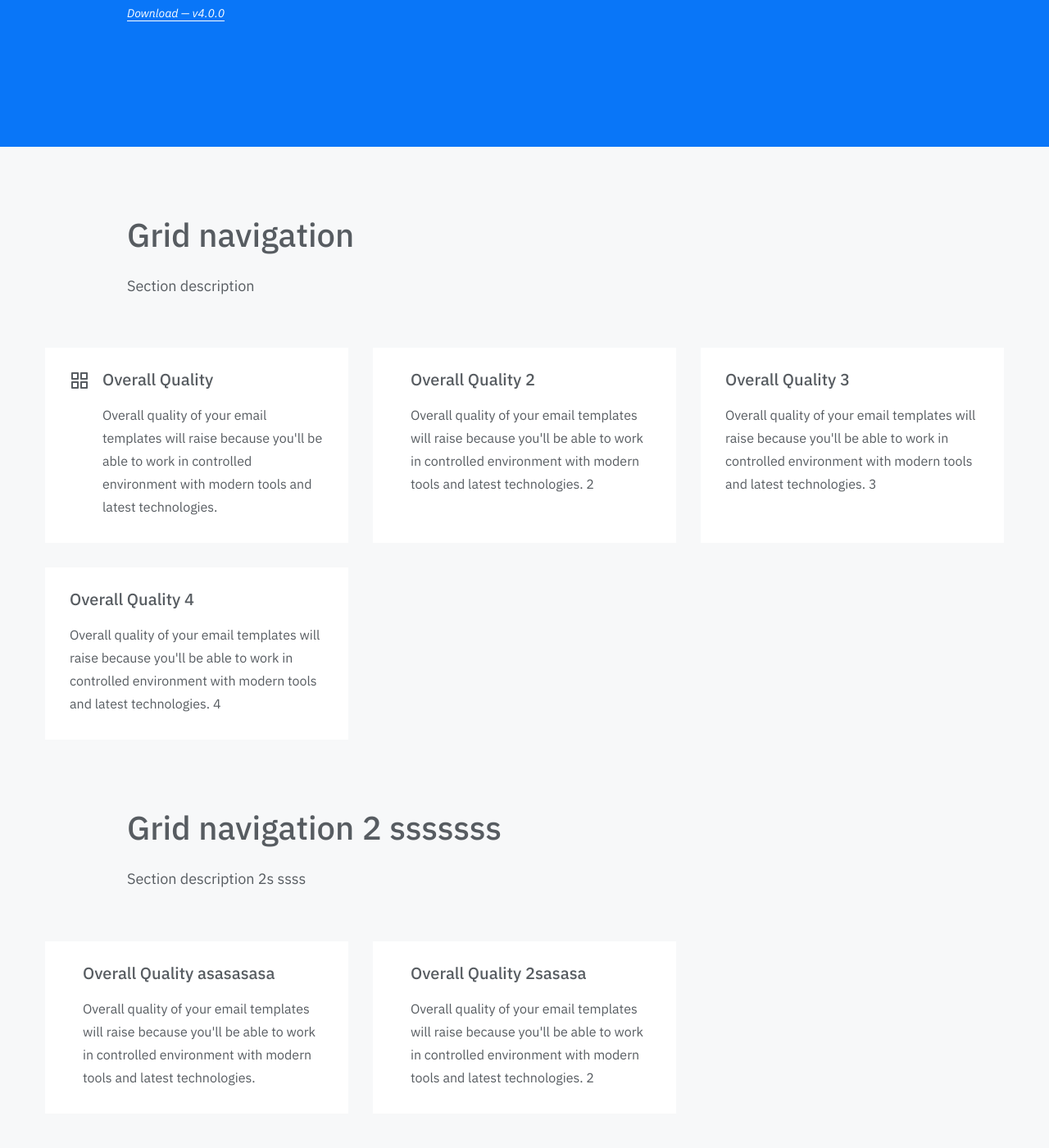
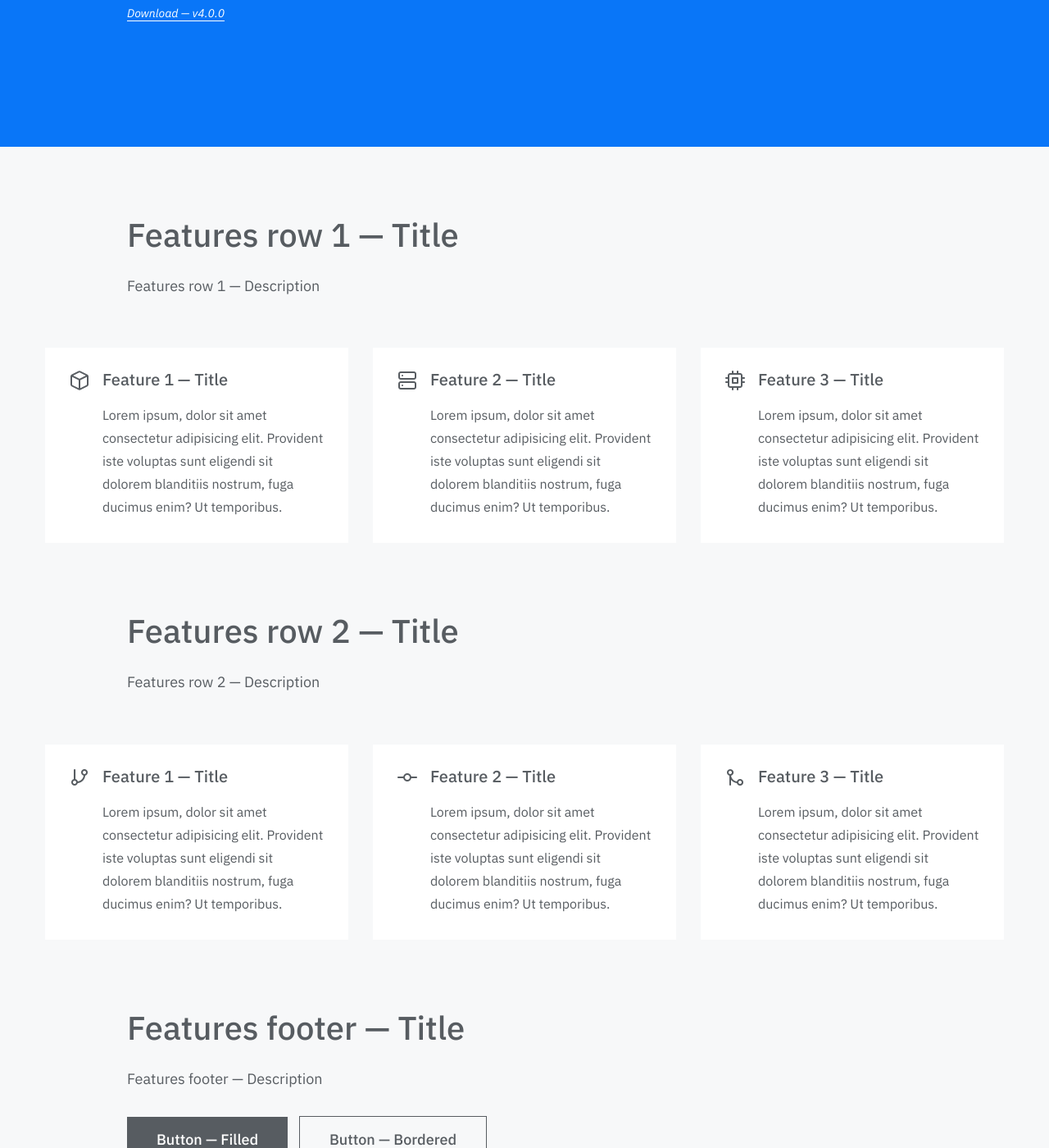
Before and after one commit to MANOJPATRA1991/blogs, a Jekyll site: the page built from index.md, in a window 1280 px wide and 1400 px high, scrolled down 401 px. Shown: the whole window at 82% size. Built offline with Jekyll 4.4.1, drawn with Linux system fonts in a browser that asks for light colours; some web fonts are replaced; some of the changed text lies outside the part shown.

Commit message:
T507: Default variables and templates updated.

```diff
--- a/_config.yml
+++ b/_config.yml
@@ -1,21 +1,21 @@
 # Theme settings
 dox:
     baseurl:
-    site_title: Project Name
+    title: Project Name
+    language: en-US # Use ISO language and country codes to setup language of your website - https://www.w3schools.com/tags/ref_language_codes.asp and https://www.w3schools.com/tags/ref_country_codes.asp
     header:
         logo:
             text: Project Name
             image:
         nav:
-            - item_name: Item 1
-              item_url: '#'
-            - item_name: Item 2
-              item_url: '#'
-            - item_name: Item 3
-              item_url: '#'
+            - item_name: Homepage
+              item_url: /
+            - item_name: Default Layout
+              item_url: /default
         cta:
-            label: CTA Label
-            url: https://example.com/
+            label: Documentation
+            url: /documentation
+            icon: folder # Choose from 266 icons in "Feather" icon set, list of all icons is available here - https://feathericons.com
     footer:
         content:
             logo:
@@ -25,7 +25,7 @@ dox:
     google_analytics:
         tracking_code: # Add your Google Analytics tracking code to activate Google Analytics
     comments:
-        disqus_forum_shortname: # Add your disqus forum shortname to activate comments
+        disqus_forum_shortname: # Add your Disqus forum shortname to activate comments site-wide
 
 # Defining collections
 collections:
--- a/index.md
+++ b/index.md
@@ -1,63 +1,69 @@
 ---
 # Page settings
-layout: homepage
-title: Project name
-keywords:
+layout: homepage # Choose layout: "default", "homepage" or "documentation-archive"
+title: # Define a title of your page
+description: # Define a description of your page
+keywords: # Define keywords for search engines
 
 # Hero section
 hero:
-    title: Title
-    text: Lorem ipsum text
-    buttons:
-        - label: Button
-          url: '#'
+    title: Hero section — Title
+    text: Hero section — Text
+    background_image: # Paste image URL to display image in background of hero section
+    buttons: # Add buttons below, there are examples with all available options
+        - label: Button — Filled with icon
+          url: http://example.com
+          external_url: true # Set to "false" if you're pointing to inner page
+          style: filled # Choose style: "filled" or "bordered"
+          icon: github # Choose from 266 icons in "Feather" icon set, list of all icons is available here - https://feathericons.com
+        - label: Button — Bordered with icon
+          url: /documentation
           external_url: false
-          style: 'bordered'
-        - label: Button with icon
-          url: '#'
-          external_url: true
-          style: 'full'
-    download_link:
+          style: bordered
+          icon: gitlab
+    download_link: # Set small download link placed below buttons
         label: Download — v4.0.0
-        url: https://example.com/
+        url: https://example.com
 
 # Features section
 features:
-    rows:
-        - title: Grid navigation
-          description: Section description
+    rows: # Add feature rows below, there are examples with all available options
+        - title: Features row 1 — Title
+          description: Features row 1 — Description
+          grid: # Add feature grid items below, there are examples with all available options
+              - title: Feature 1 — Title
+                description: Lorem ipsum, dolor sit amet consectetur adipisicing elit. Provident iste voluptas sunt eligendi sit dolorem blanditiis nostrum, fuga ducimus enim? Ut temporibus.
+                icon: box # Choose from 266 icons in "Feather" icon set, list of all icons is available here - https://feathericons.com
+              - title: Feature 2 — Title
+                description: Lorem ipsum, dolor sit amet consectetur adipisicing elit. Provident iste voluptas sunt eligendi sit dolorem blanditiis nostrum, fuga ducimus enim? Ut temporibus.
+                icon: server
+              - title: Feature 3 — Title
+                description: Lorem ipsum, dolor sit amet consectetur adipisicing elit. Provident iste voluptas sunt eligendi sit dolorem blanditiis nostrum, fuga ducimus enim? Ut temporibus.
+                icon: cpu
+        - title: Features row 2 — Title
+          description: Features row 2 — Description
           grid:
-              - title: Overall Quality
-                description: Overall quality of your email templates will raise because you'll be able to work in controlled environment with modern tools and latest technologies.
-                icon: grid
-              - title: Overall Quality 2
-                description: Overall quality of your email templates will raise because you'll be able to work in controlled environment with modern tools and latest technologies. 2
-                icon: timer
-              - title: Overall Quality 3
-                description: Overall quality of your email templates will raise because you'll be able to work in controlled environment with modern tools and latest technologies. 3
-                icon:
-              - title: Overall Quality 4
-                description: Overall quality of your email templates will raise because you'll be able to work in controlled environment with modern tools and latest technologies. 4
-                icon:
-        - title: Grid navigation 2 sssssss
-          description: Section description 2s ssss
-          grid:
-              - title: Overall Quality asasasasa
-                description: Overall quality of your email templates will raise because you'll be able to work in controlled environment with modern tools and latest technologies.
-                icon: done-all
-              - title: Overall Quality 2sasasa
-                description: Overall quality of your email templates will raise because you'll be able to work in controlled environment with modern tools and latest technologies. 2
-                icon: memory
-    footer:
-        title: Some title 666
-        description: Lorem ipsum dolor sit amet consectetur adipisicing elit. Deserunt quae nostrum ipsam ab, quaerat fugit eius officia unde odit consequuntur, temporibus molestiae accusamus voluptate omnis quam quo eligendi nobis provident.666
-        buttons:
-            - label: Button
-              url: '#'
+              - title: Feature 1 — Title
+                description: Lorem ipsum, dolor sit amet consectetur adipisicing elit. Provident iste voluptas sunt eligendi sit dolorem blanditiis nostrum, fuga ducimus enim? Ut temporibus.
+                icon: git-branch
+              - title: Feature 2 — Title
+                description: Lorem ipsum, dolor sit amet consectetur adipisicing elit. Provident iste voluptas sunt eligendi sit dolorem blanditiis nostrum, fuga ducimus enim? Ut temporibus.
+                icon: git-commit
+              - title: Feature 3 — Title
+                description: Lorem ipsum, dolor sit amet consectetur adipisicing elit. Provident iste voluptas sunt eligendi sit dolorem blanditiis nostrum, fuga ducimus enim? Ut temporibus.
+                icon: git-merge
+    footer: # Set features section footer variables
+        title: Features footer — Title
+        description: Features footer — Description
+        buttons: # Add buttons below, there are examples with all available options
+            - label: Button — Filled
+              url: http://example.com
+              external_url: true # Set to "false" if you're pointing to inner page
+              style: filled # Choose style: "filled" or "bordered"
+              icon: # Choose from 266 icons in "Feather" icon set, list of all icons is available here - https://feathericons.com
+            - label: Button — Bordered
+              url: /documentation
               external_url: false
-              style: 'bordered'
-            - label: Button with icon
-              url: '#'
-              external_url: true
-              style: 'full'
+              style: bordered
+              icon:
 ---
```
Also changed, not shown: 404.md (+4 -4 lines), _documentation/documentation-single.md (added, +15 -0 lines), default.md (+6 -27 lines), documentation.md (+6 -5 lines).
